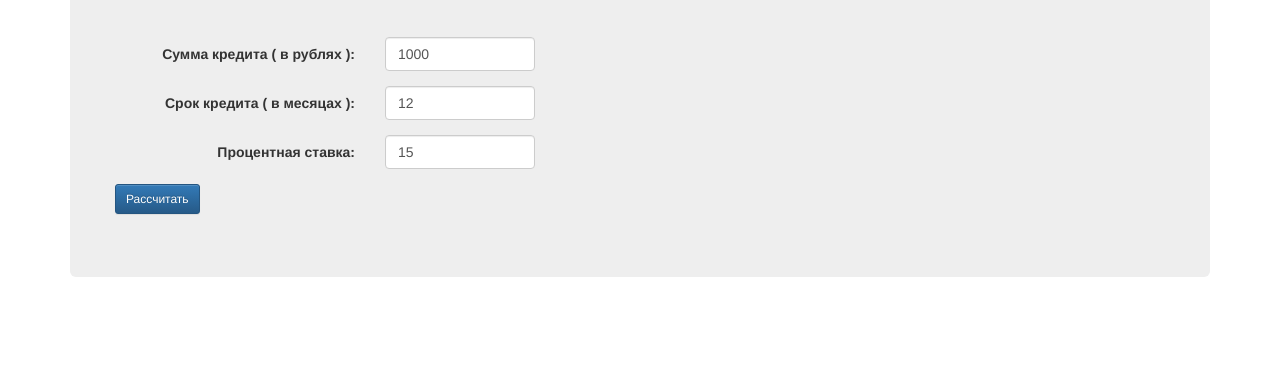
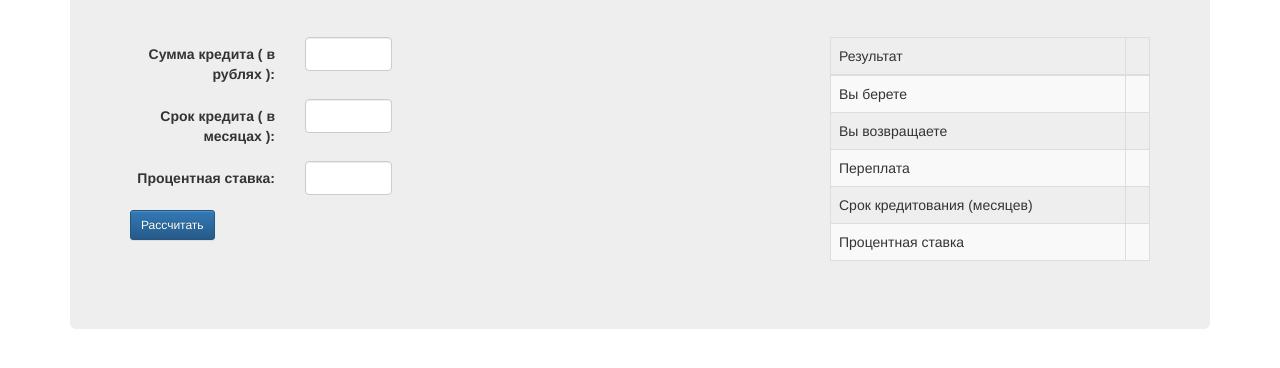
Before and after one commit to Alexy1980/cred_calc, a plain HTML site: page index.html in a window 1280 px wide. Shown: the part 84-452 px from the top of the page. Drawn offline with nearby package versions, Linux system fonts and the light colour scheme.

Commit message:
change right table

```diff
--- a/index.html
+++ b/index.html
@@ -25,6 +25,7 @@
         </div>
 
         <div class="row">
+            <div class="col-md-8">
                 <form class="form-horizontal" ng-submit="action()">
 
                     <div class="form-group">
@@ -65,6 +66,39 @@
 
                 </form>
             </div>
+            <div class="col-md-4">
+                <table class="table table-striped table-bordered">
+                    <thead>
+                        <tr>
+                            <td>Результат</td>
+                            <td></td>
+                        </tr>
+                    </thead>
+                    <tbody>
+                        <tr>
+                            <td>Вы берете</td>
+                            <td>{{sumSumCredit.toLocaleString()}}</td>
+                        </tr>
+                        <tr>
+                            <td>Вы возвращаете</td>
+                            <td>{{sumSumPlatej.toLocaleString()}}</td>
+                        </tr>
+                        <tr>
+                            <td>Переплата</td>
+                            <td>{{sumNa4islProcenti.toLocaleString()}}</td>
+                        </tr>
+                        <tr>
+                            <td>Срок кредитования (месяцев)</td>
+                            <td>{{timeCredit}}</td>
+                        </tr>
+                        <tr>
+                            <td>Процентная ставка</td>
+                            <td>{{percentRateCredit}}</td>
+                        </tr>
+                    </tbody>
+                </table>
+            </div>
+        </div>
 
         <div class="row">
             <table id="res" class="table table-striped table-bordered">
--- a/js/calc.js
+++ b/js/calc.js
@@ -2,9 +2,9 @@
 angular.module('creditCalc', []).controller('calcCtrl', function ($scope)
 {
 
-    $scope.sumCredit = 1000;
-    $scope.timeCredit = 12;
-    $scope.percentRateCredit = 15;
+    $scope.sumCredit = '';
+    $scope.timeCredit = '';
+    $scope.percentRateCredit = '';
 
     $scope.action = function()
     {
```
Lines whose indentation alone changed are shown as unchanged.
